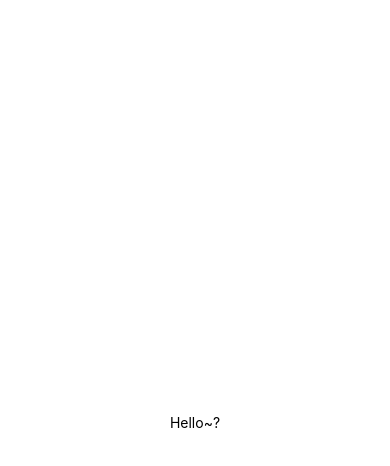
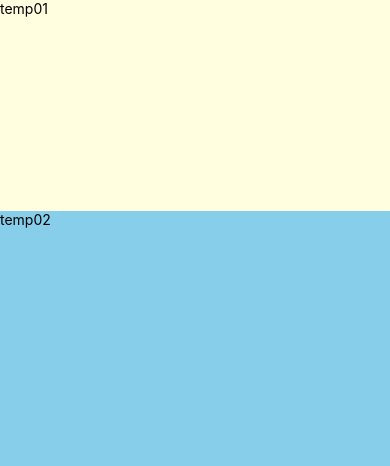
Before and after one commit to hwd3004/weather_app, a React Native app: screen / in a window 390 px wide. Shown: the top 466 px of the page. Built offline with nearby package versions, Linux system fonts and the light colour scheme.

Commit message:
#1.0 Layouts with Flexbox in React Native

```diff
--- a/App.js
+++ b/App.js
@@ -5,7 +5,8 @@
 export default function App() {
   return (
     <View style={styles.container}>
-      <Text>Hello~?</Text>
+      <View style={styles.temp01}><Text style={styles.text}>temp01</Text></View>
+      <View style={styles.temp02}><Text style={styles.text}>temp02</Text></View>
       <StatusBar style="auto" />
     </View>
   );
@@ -15,7 +16,18 @@
   container: {
     flex: 1,
     backgroundColor: '#fff',
-    alignItems: 'center',
-    justifyContent: 'center',
+    // alignItems: 'center',
+    justifyContent: 'center'
   },
+  temp01: {
+    flex: 1,
+    backgroundColor: 'lightyellow'
+  },
+  temp02: {
+    flex: 3,
+    backgroundColor: 'skyblue'
+  },
+  text: {
+    color: 'black'
+  }
 });
```
Also changed, not shown: 1 other file (tests, documents, lock files or other folders).
